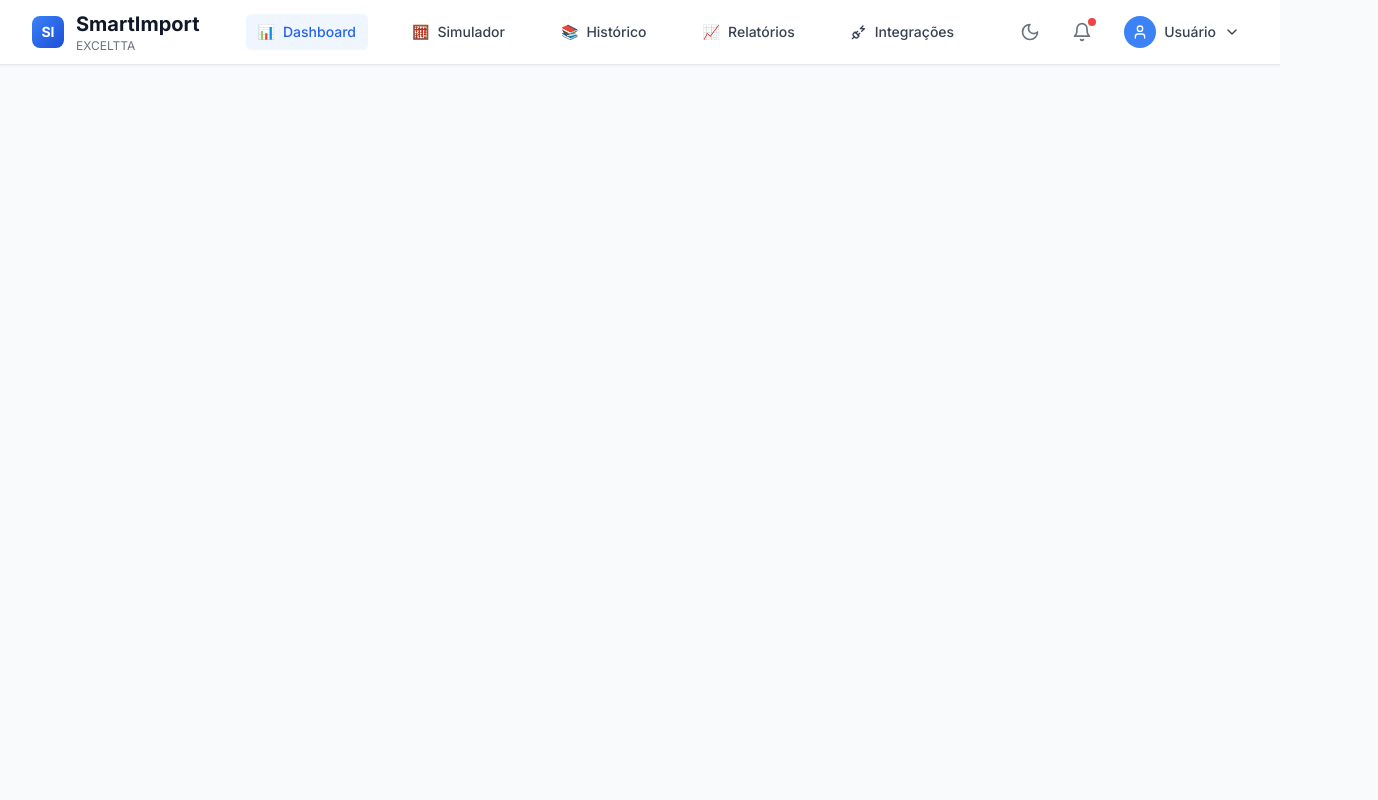
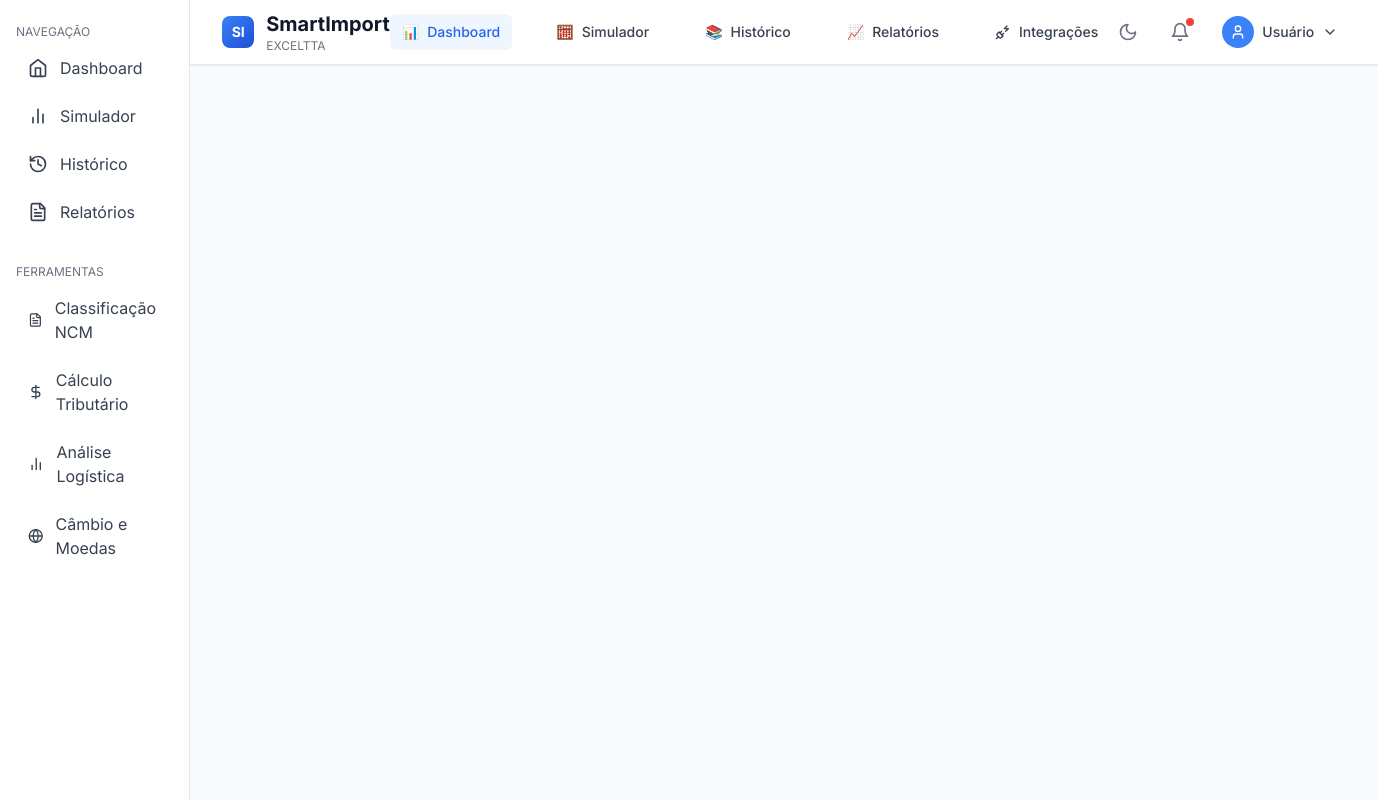
Before and after one commit to OLVCORE/SmartImport-4.0, a React (Vite) app: page / in a window 1280 px wide. Shown: the whole page, 1378 px wide, since content can reach past the window. Built offline with nearby package versions, Linux system fonts and the light colour scheme.

Commit message:
debug: App.jsx renderizando Header + Sidebar para diagnóstico incremental

```diff
--- a/src/App.jsx
+++ b/src/App.jsx
@@ -1,10 +1,18 @@
 import React from 'react'
 import Header from './components/Layout/Header'
+import Sidebar from './components/Layout/Sidebar'
 
-console.log('[SmartImport] App.jsx montando (só Header)')
+console.log('[SmartImport] App.jsx montando (Header + Sidebar)')
 
 function App() {
-  return <Header />
+  return (
+    <div className="flex min-h-screen">
+      <Sidebar />
+      <div className="flex-1">
+        <Header />
+      </div>
+    </div>
+  )
 }
 
 export default App
```
